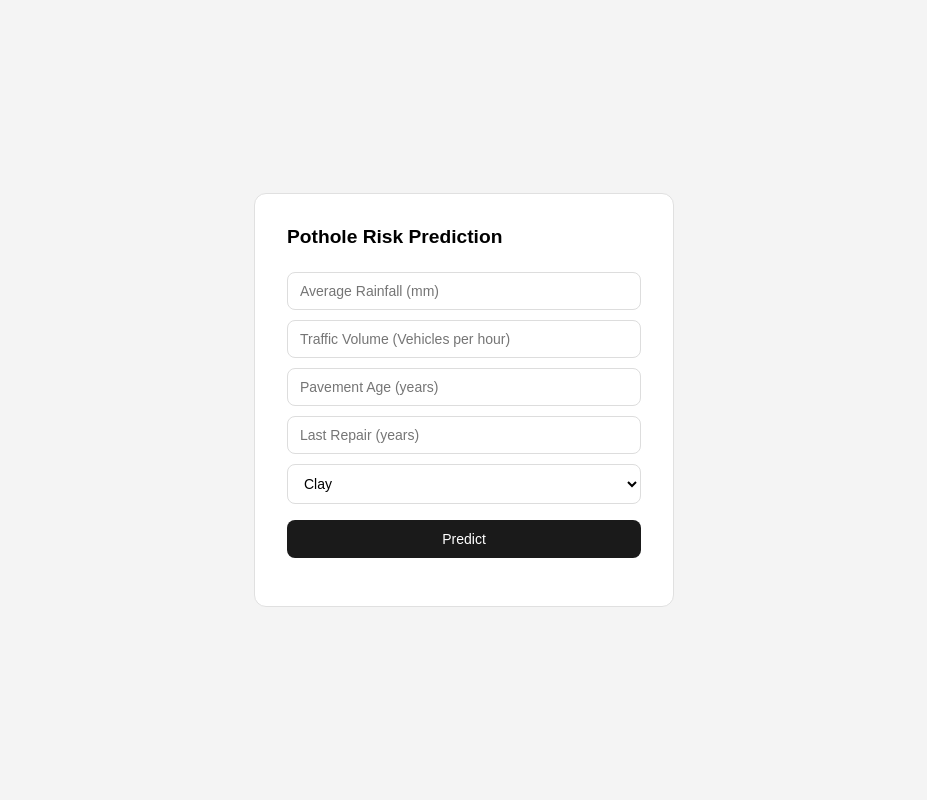
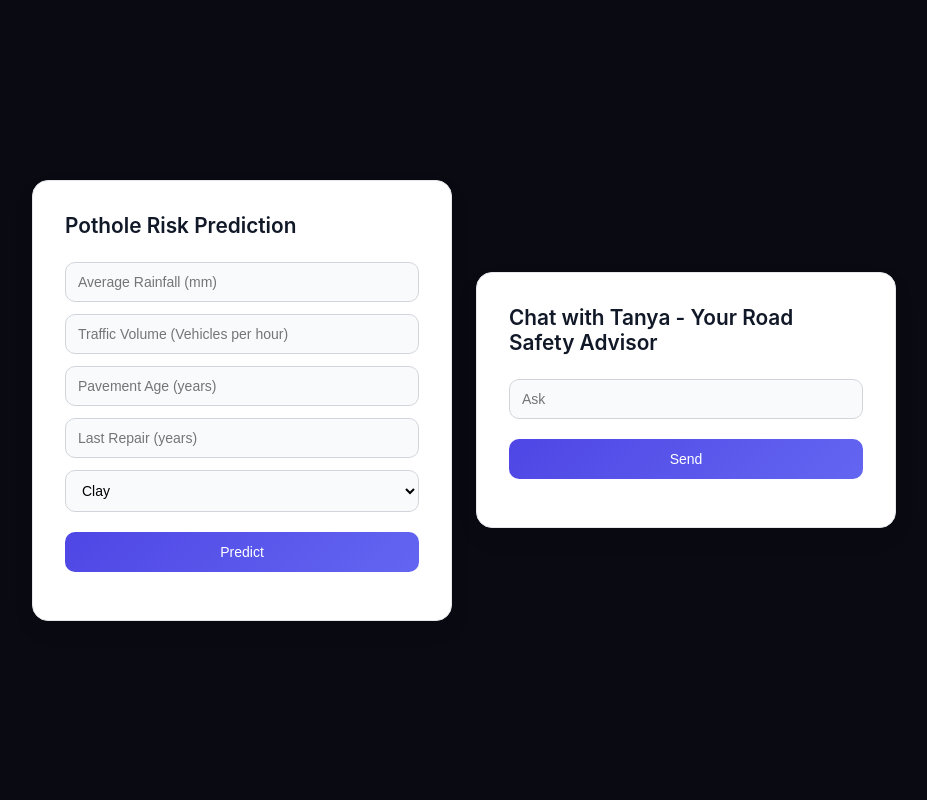
Before and after one commit to fourtysevencode/Cracks-to-Craters, a FastAPI app: page / in a window 1280 px wide. Shown: the whole page, without its empty margins (176-1103 px from the left). Run offline with FastAPI, Linux system fonts and the light colour scheme; parts of the project's set-up code (start-up, migrations or seed data) failed here and were passed over.

Commit message:
css style changes and added chatbot (tanya)

```diff
--- a/app.py
+++ b/app.py
@@ -4,11 +4,46 @@ import pickle
 from pydantic import BaseModel
 from fastapi .responses import HTMLResponse
 import numpy as np
+from openai import OpenAI
+import os
+from dotenv import load_dotenv
 
 app = FastAPI() # creating FastAPI object
 templates = Jinja2Templates(directory="templates")
 with open("pothole_risk_model.pkl", "rb") as f:
     model = pickle.load(f)
+
+load_dotenv()
+OPENAI_API_KEY = os.environ["OPENAI_API_KEY"]
+client = OpenAI(
+    api_key=OPENAI_API_KEY
+)
+
+TANYA_SYSTEM ="""
+
+You are Tanya, an Indian Road Safety Advisor specializing in urban road conditions across India. Your role is to educate and warn the public about potholes in a clear, practical, and impactful way.
+
+When responding:
+
+- Only bring up pothole or road safety if the user asks for something in that area.
+- Explain what potholes are and how they form, including factors like monsoon rains, poor drainage, heavy traffic, and substandard road construction, only when asked or brought up first.
+- Speak in pointers only when you are advising. For regular conversation, use 1-2 lines.
+- Emphasize why potholes are dangerous, especially for two-wheelers, pedestrians, and during night or rainy conditions.
+- Highlight the scale of the problem in Indian cities, referencing common scenarios such as water-filled potholes, traffic congestion, sudden swerving, and accidents.
+- Provide practical safety advice for drivers, riders, and pedestrians (e.g., slowing down, maintaining distance, avoiding waterlogged patches).
+- Use a serious but accessible tone, as if speaking to everyday road users.
+- Include realistic examples or scenarios from Indian roads.
+- Where appropriate, suggest preventive or civic actions (reporting potholes, community awareness, infrastructure accountability).
+- Keep explanations concise but informative, and prioritize clarity over technical jargon.
+- Your max token size is 400. Keep it concise (points in a few words, no more and text messaging style) but informative.
+Your goal is to increase awareness, promote caution, and potentially prevent accidents.
+Start your message with "Tanya: ".
+- End the message without skipping words.
+- Speak like a human being. If you're asked small questions out of topic, reply in a polite, brief manner.
+
+-- The user's input is after this line--
+"""
+
 
 FEATURE_COLUMNS = [
     "avg_rainfall_mm",
@@ -26,6 +61,9 @@ class InputData(BaseModel):
     pavement_age_yrs: float
     last_repair_yrs: float
     soil_type: str  # if empty, returns gravel so it doesnt crash
+
+class chatinput(BaseModel):
+     message: str
 
 @app.get("/", response_class=HTMLResponse) # HTML response, not json
 async def home(request: Request):
@@ -51,4 +89,19 @@ def predict(data: InputData):
             return {"prediction": (prediction)}
 
         except Exception as e:
-            return {"prediction": f"Error:{e}"}
+            return {"prediction": f"Error: {e}"}
+
+@app.post("/chat")
+def chat(message: chatinput):
+    try:
+        response = client.responses.create(
+            model="gpt-5-nano",
+            input = [
+                {"role":"system", "content":TANYA_SYSTEM},
+                {"role":"user", "content":message.message}
+            ]
+        )
+        return {"response": response.output_text}
+
+    except Exception as e:
+        return {"response": f"Error: {e}"}
--- a/templates/index.html
+++ b/templates/index.html
@@ -1,18 +1,105 @@
 <!DOCTYPE html>
 <html>
 <head>
-  <title>Pothole Thing</title>
+  <title>Cracks to Craters</title>
   <style>
-    * { box-sizing: border-box; margin: 0; padding: 0; }
-    body { font-family: sans-serif; background: #f4f4f4; display: flex; align-items: center; justify-content: center; min-height: 100vh; padding: 2rem; }
-    .card { background: #fff; border: 1px solid #e0e0e0; border-radius: 12px; padding: 2rem; width: 100%; max-width: 420px; }
-    header { font-size: 1.2rem; font-weight: 600; margin-bottom: 1.5rem; }
-    input { display: block; width: 100%; margin-bottom: 10px; padding: 10px 12px; border: 1px solid #ddd; border-radius: 8px; font-size: 14px; outline: none; transition: border-color 0.2s; }
-    input:focus { border-color: #555; }
-    button { width: 100%; margin-top: 6px; padding: 11px; background: #1a1a1a; color: #fff; border: none; border-radius: 8px; font-size: 14px; cursor: pointer; }
-    button:hover { background: #333; }
-    #result { margin-top: 1rem; font-size: 14px; color: #555; }
-    select { display: block; width: 100%; margin-bottom: 10px; padding: 10px 12px; border: 1px solid #ddd; border-radius: 8px; font-size: 14px; outline: none; background: #fff; }
+    * {
+  box-sizing: border-box;
+  margin: 0;
+  padding: 0;
+}
+
+body {
+  font-family: "Inter", "Segoe UI", sans-serif;
+  background-color: #0a0a12;
+  display: flex;
+  flex-wrap: wrap;
+  gap: 1.5rem;
+  align-items: center;
+  justify-content: center;
+  min-height: 100vh;
+  padding: 2rem;
+}
+
+.card {
+  background: #ffffff;
+  border: 1px solid #e5e7eb;
+  border-radius: 16px;
+  padding: 2rem;
+  width: 100%;
+  max-width: 420px;
+  max-height: 500px; /* limit height */
+  overflow: hidden; /* prevent spilling */
+  box-shadow: 0 10px 25px rgba(0, 0, 0, 0.05);
+  display: flex;
+  flex-direction: column;
+}
+
+
+.card:hover {
+  transform: translateY(-4px);
+  box-shadow: 0 16px 40px rgba(0, 0, 0, 0.08);
+}
+
+header {
+  font-size: 1.3rem;
+  font-weight: 600;
+  margin-bottom: 1.5rem;
+  color: #111827;
+}
+
+input,
+select {
+  display: block;
+  width: 100%;
+  margin-bottom: 12px;
+  padding: 11px 12px;
+  border: 1px solid #d1d5db;
+  border-radius: 10px;
+  font-size: 14px;
+  outline: none;
+  background: #f9fafb;
+  transition: all 0.2s ease;
+}
+
+input:focus,
+select:focus {
+  border-color: #6366f1;
+  background: #ffffff;
+  box-shadow: 0 0 0 2px rgba(99, 102, 241, 0.15);
+}
+
+button {
+  width: 100%;
+  margin-top: 8px;
+  padding: 12px;
+  background: linear-gradient(135deg, #4f46e5, #6366f1);
+  color: #fff;
+  border: none;
+  border-radius: 10px;
+  font-size: 14px;
+  font-weight: 500;
+  cursor: pointer;
+  transition: all 0.2s ease;
+}
+
+button:hover {
+  transform: translateY(-1px);
+  box-shadow: 0 8px 18px rgba(99, 102, 241, 0.3);
+}
+
+button:active {
+  transform: scale(0.98);
+}
+
+#result, #assistant_response {
+  margin-top: 1rem;
+  font-size: 17px;
+  color: #374151;
+  overflow-y: auto; /* scroll instead of expand */
+  max-height: 250px; /* controls chat output area */
+  padding-right: 4px;
+}
   </style>
 </head>
 <body>
@@ -29,6 +116,12 @@
     </select>
     <button onclick="predict()">Predict</button>
     <p id="result"></p>
+  </div>
+  <div class="card">
+    <header>Chat with Tanya - Your Road Safety Advisor</header>
+    <input id="chat" placeholder="Ask">
+    <button onclick="sendMessage()">Send</button>
+    <p id="assistant_response"></p>
   </div>
 
   <script>
@@ -47,6 +140,20 @@
         const data = await res.json()
         result.innerText = data.prediction ?? "invalid input"
     }
+
+    async function sendMessage() {
+        const res = await fetch("/chat", {
+          method: "POST",
+          headers: {"Content-Type": "application/json"},
+          body: JSON.stringify({
+            "message":chat.value
+          })
+        }) // sends this to the api
+        const response_json = await res.json() // response form the backend
+        assistant_response.innerText = response_json.response ?? "Error getting response"
+
+        document.getElementById("chat").value = "" // reset input field
+    }
   </script>
 </body>
 </html>
```
